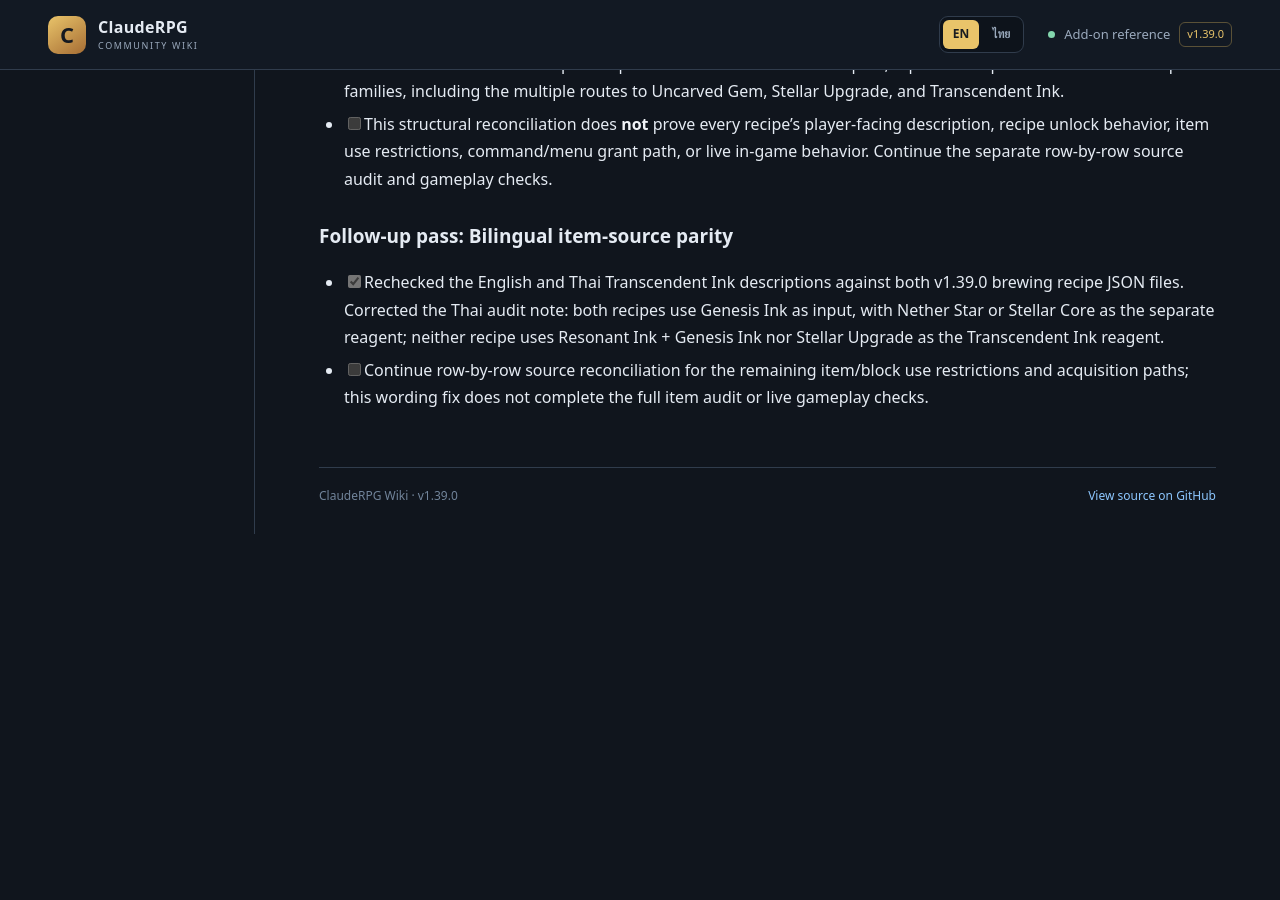
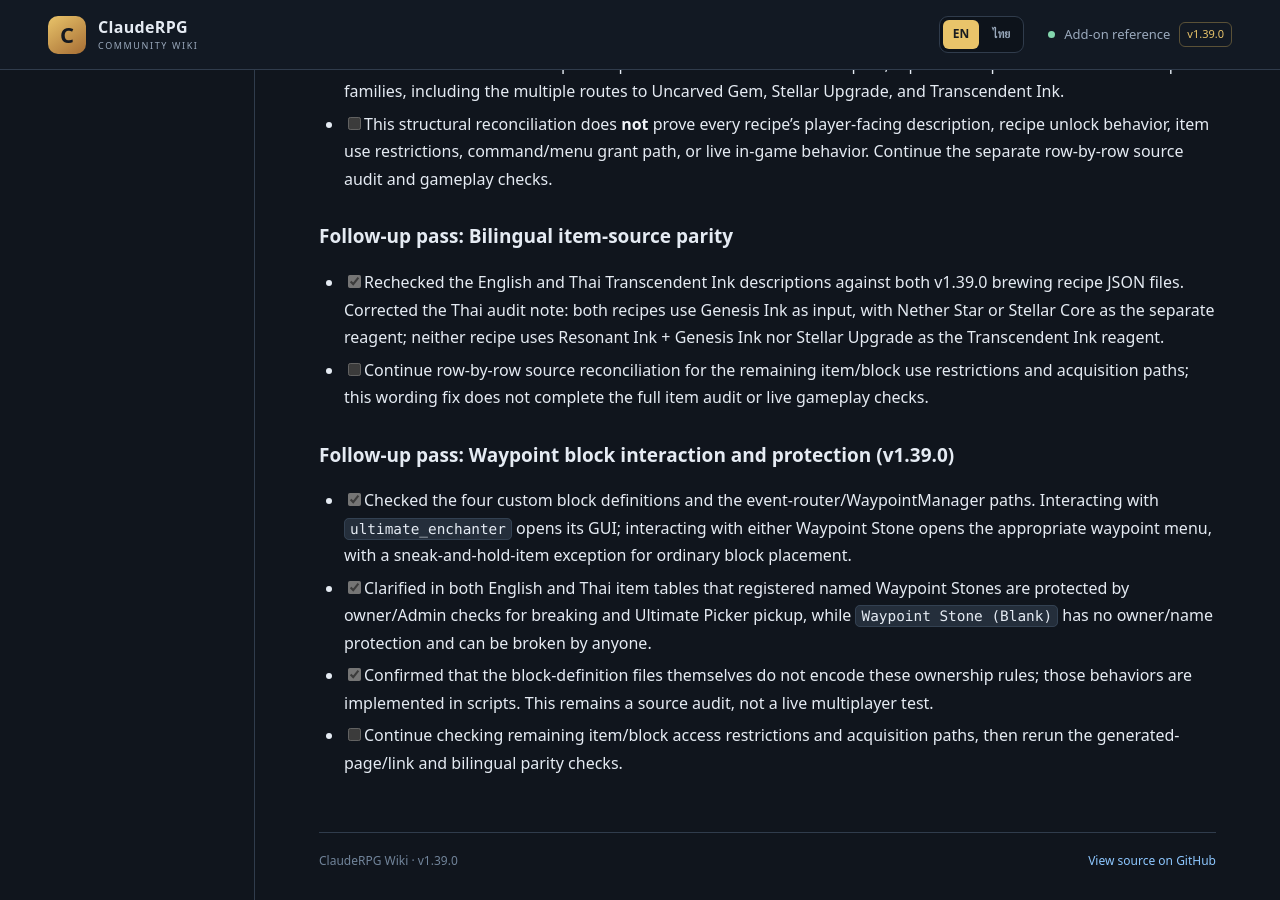
Before and after one commit to miniTorch25/ClaudeRPG-Wiki-V2, a Jekyll site: the page built from CONTENT-GAP-AUDIT.md, in a window 1280 px wide and 900 px high, scrolled down 9673 px. Built offline with Jekyll 4.4.1, drawn with Linux system fonts in a browser that asks for light colours; our own code applies the rules of GitHub Pages for plain Markdown files; before the commit the page ends 10207 px from its top, so only the background shows below that.

Commit message:
Audit: record waypoint block source findings

```diff
--- a/CONTENT-GAP-AUDIT.md
+++ b/CONTENT-GAP-AUDIT.md
@@ -215,3 +215,11 @@ Use these labels in editorial notes while drafting:
 
 - [x] Rechecked the English and Thai Transcendent Ink descriptions against both v1.39.0 brewing recipe JSON files. Corrected the Thai audit note: both recipes use Genesis Ink as input, with Nether Star or Stellar Core as the separate reagent; neither recipe uses Resonant Ink + Genesis Ink nor Stellar Upgrade as the Transcendent Ink reagent.
 - [ ] Continue row-by-row source reconciliation for the remaining item/block use restrictions and acquisition paths; this wording fix does not complete the full item audit or live gameplay checks.
+
+
+### Follow-up pass: Waypoint block interaction and protection (v1.39.0)
+
+- [x] Checked the four custom block definitions and the event-router/WaypointManager paths. Interacting with `ultimate_enchanter` opens its GUI; interacting with either Waypoint Stone opens the appropriate waypoint menu, with a sneak-and-hold-item exception for ordinary block placement.
+- [x] Clarified in both English and Thai item tables that registered named Waypoint Stones are protected by owner/Admin checks for breaking and Ultimate Picker pickup, while `Waypoint Stone (Blank)` has no owner/name protection and can be broken by anyone.
+- [x] Confirmed that the block-definition files themselves do not encode these ownership rules; those behaviors are implemented in scripts. This remains a source audit, not a live multiplayer test.
+- [ ] Continue checking remaining item/block access restrictions and acquisition paths, then rerun the generated-page/link and bilingual parity checks.
```
